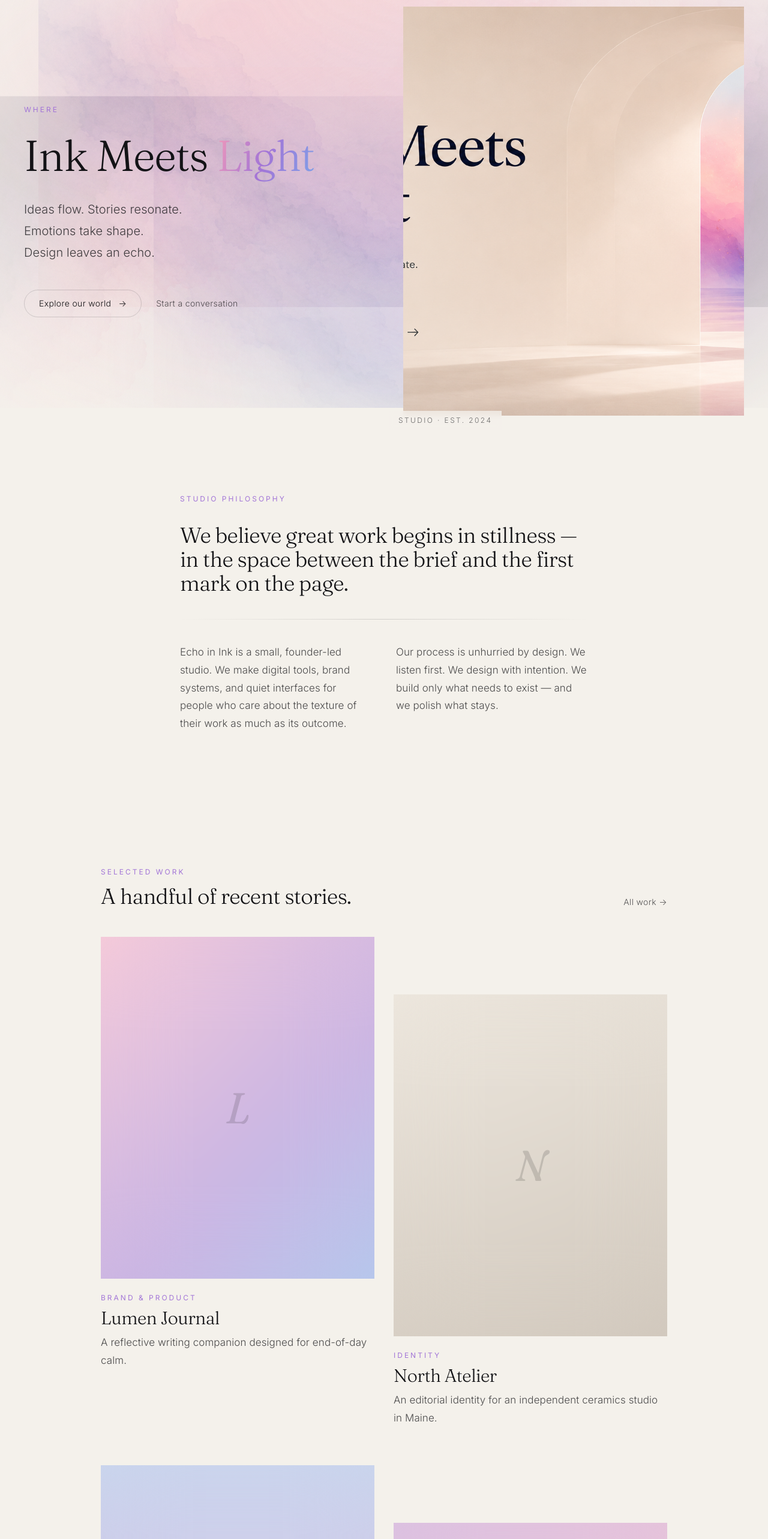
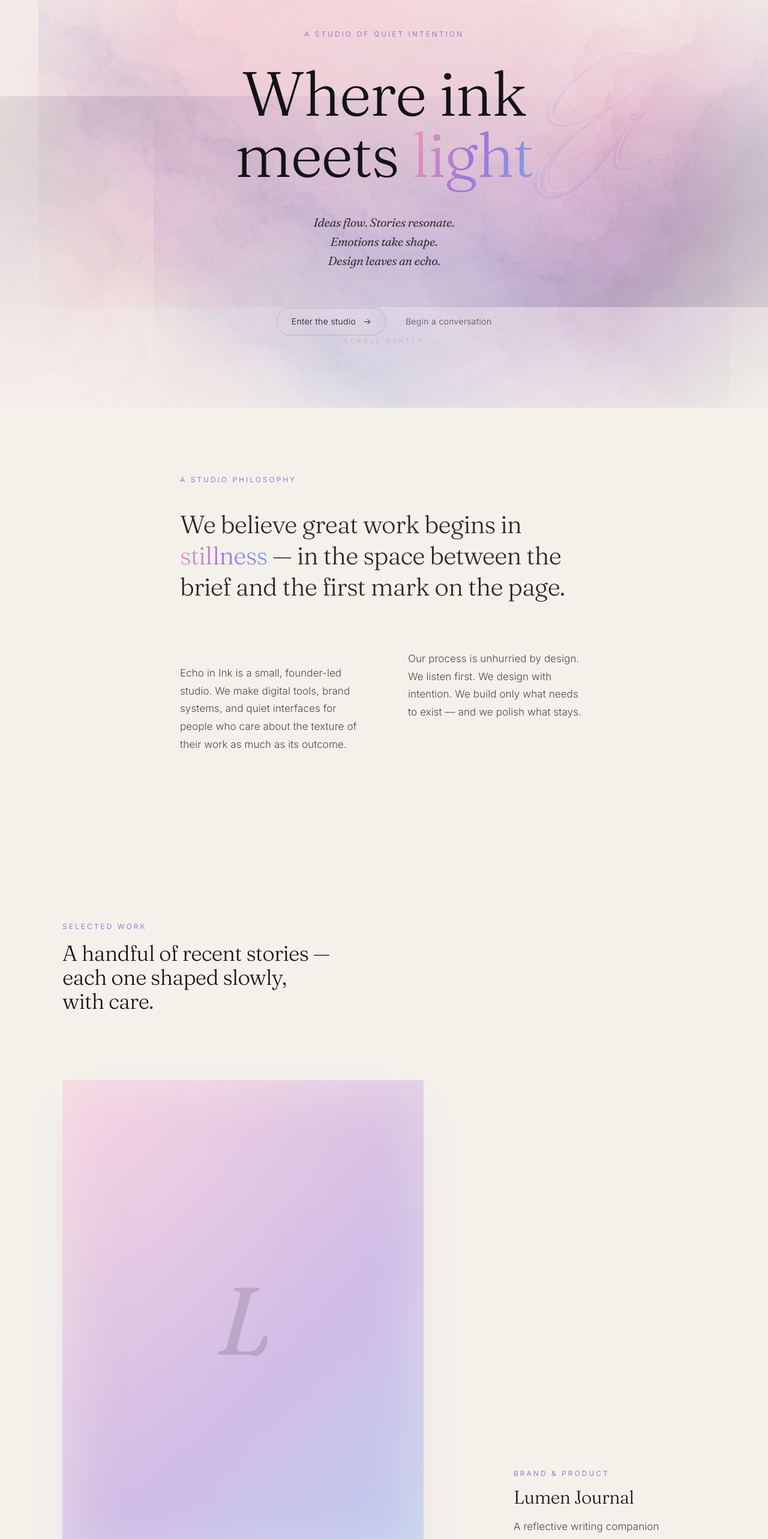
Before and after one commit to EchoinInk/echoinink, a React (Vite) app: page / in a window 1280 px wide. Shown: the part 120-2686 px from the top of the page at 60% size. Built offline with nearby package versions, Linux system fonts and the light colour scheme; the HTML template or start-up script is replaced by a standard one.

Commit message:
Changes
Co-authored-by: EchoinInk <271585772+EchoinInk@users.noreply.github.com>

```diff
--- a/src/pages/Home.tsx
+++ b/src/pages/Home.tsx
@@ -1,73 +1,120 @@
-import { motion } from "framer-motion";
+import { motion, useScroll, useTransform } from "framer-motion";
 import { Link } from "react-router-dom";
+import { useRef } from "react";
 import Layout from "@/components/Layout";
-import Section from "@/components/Section";
-import heroArch from "@/assets/hero-arch.png";
+import monogram from "@/assets/monogram.png";
+
+const ease = [0.22, 1, 0.36, 1] as const;
 
 const fadeUp = {
-  hidden: { opacity: 0, y: 24 },
+  hidden: { opacity: 0, y: 28 },
   visible: (i = 0) => ({
-    opacity: 1, y: 0,
-    transition: { duration: 1.1, delay: 0.15 * i, ease: [0.22, 1, 0.36, 1] as const }
+    opacity: 1,
+    y: 0,
+    transition: { duration: 1.4, delay: 0.18 * i, ease },
   }),
 };
 
 const Home = () => {
+  const heroRef = useRef<HTMLDivElement>(null);
+  const { scrollYProgress } = useScroll({
+    target: heroRef,
+    offset: ["start start", "end start"],
+  });
+  const heroY = useTransform(scrollYProgress, [0, 1], [0, 80]);
+  const heroOpacity = useTransform(scrollYProgress, [0, 1], [1, 0.2]);
+
   return (
     <Layout>
-      {/* HERO */}
-      <section className="relative min-h-[90vh] flex items-center px-6 md:px-10">
-        <div className="max-w-7xl mx-auto w-full grid md:grid-cols-2 gap-12 md:gap-16 items-center">
-          <motion.div initial="hidden" animate="visible" className="md:py-12">
-            <motion.p variants={fadeUp} custom={0} className="eyebrow mb-8">Where</motion.p>
+      {/* ───────────────────────────── HERO ───────────────────────────── */}
+      <section
+        ref={heroRef}
+        className="relative min-h-[92vh] flex items-center justify-center px-6 md:px-10 -mt-28 pt-28"
+      >
+        {/* faint signature monogram — atmospheric, not focal */}
+        <motion.img
+          src={monogram}
+          alt=""
+          aria-hidden
+          initial={{ opacity: 0, scale: 1.08 }}
+          animate={{ opacity: 0.06, scale: 1 }}
+          transition={{ duration: 3.6, ease }}
+          className="pointer-events-none absolute right-[6%] top-[18%] w-[34vw] max-w-[420px] min-w-[220px] select-none"
+        />
+
+        <motion.div
+          style={{ y: heroY, opacity: heroOpacity }}
+          className="relative max-w-4xl mx-auto text-center"
+        >
+          <motion.div initial="hidden" animate="visible">
+            <motion.p variants={fadeUp} custom={0} className="eyebrow mb-10">
+              A studio of quiet intention
+            </motion.p>
+
             <motion.h1
-              variants={fadeUp} custom={1}
-              className="font-serif-display text-5xl md:text-6xl lg:text-7xl leading-[1.02] text-foreground"
+              variants={fadeUp}
+              custom={1}
+              className="font-serif-display text-[12vw] sm:text-[9vw] md:text-[7.5vw] lg:text-[6.5rem] leading-[0.98] text-foreground"
             >
-              Ink Meets <em className="not-italic gradient-text">Light</em>
+              Where ink
+              <br />
+              meets <em className="not-italic gradient-text">light</em>
             </motion.h1>
 
-            <motion.div variants={fadeUp} custom={2} className="mt-10 max-w-md space-y-2 lede">
+            <motion.div
+              variants={fadeUp}
+              custom={2}
+              className="mt-12 mx-auto max-w-xl lede space-y-1 italic font-serif-display"
+            >
               <p>Ideas flow. Stories resonate.</p>
               <p>Emotions take shape.</p>
               <p>Design leaves an echo.</p>
             </motion.div>
 
-            <motion.div variants={fadeUp} custom={3} className="mt-12 flex items-center gap-6">
+            <motion.div
+              variants={fadeUp}
+              custom={3}
+              className="mt-16 flex flex-col sm:flex-row items-center justify-center gap-8"
+            >
               <Link to="/work" className="btn-quiet">
-                Explore our world
+                Enter the studio
                 <span aria-hidden>→</span>
               </Link>
-              <Link to="/contact" className="quiet-link">Start a conversation</Link>
+              <Link to="/contact" className="quiet-link">
+                Begin a conversation
+              </Link>
+            </motion.div>
           </motion.div>
         </motion.div>
 
+        {/* slow scroll cue */}
         <motion.div
-            initial={{ opacity: 0, scale: 1.02 }}
-            animate={{ opacity: 1, scale: 1 }}
-            transition={{ duration: 1.6, ease: "easeOut" }}
-            className="relative"
+          initial={{ opacity: 0 }}
+          animate={{ opacity: 0.5 }}
+          transition={{ delay: 2.4, duration: 2 }}
+          className="absolute bottom-10 left-1/2 -translate-x-1/2 text-[10px] tracking-[0.4em] uppercase text-foreground/40"
         >
-            <div className="aspect-[4/5] md:aspect-[5/6] overflow-hidden rounded-sm">
-              <img src={heroArch} alt="A quiet archway opening onto a luminous horizon" className="w-full h-full object-cover" />
-            </div>
-            <div className="absolute -bottom-6 -left-6 px-4 py-2 text-xs tracking-[0.2em] uppercase bg-background/80 backdrop-blur-sm text-foreground/60">
-              Studio · Est. 2024
-            </div>
+          Scroll gently
         </motion.div>
-        </div>
       </section>
 
-      {/* PHILOSOPHY */}
-      <Section width="reading">
-        <p className="eyebrow mb-8">Studio philosophy</p>
-        <h2 className="font-serif-display text-3xl md:text-4xl leading-snug text-foreground">
-          We believe great work begins in stillness — in the space between the brief
-          and the first mark on the page.
-        </h2>
-        <div className="mt-10 hairline" />
-        <div className="mt-10 grid md:grid-cols-2 gap-10 body-prose">
-          <p>
+      {/* ────────────────────── PHILOSOPHY (drifting) ────────────────── */}
+      <motion.section
+        initial={{ opacity: 0, y: 40 }}
+        whileInView={{ opacity: 1, y: 0 }}
+        viewport={{ once: true, amount: 0.2 }}
+        transition={{ duration: 1.4, ease }}
+        className="relative max-w-[760px] mx-auto px-6 md:px-10 py-32 md:py-44"
+      >
+        <p className="eyebrow mb-10">A studio philosophy</p>
+        <p className="font-serif-display text-3xl md:text-[2.6rem] leading-[1.25] text-foreground/90">
+          We believe great work begins in
+          <em className="not-italic gradient-text"> stillness</em> — in the space between
+          the brief and the first mark on the page.
+        </p>
+
+        <div className="mt-20 grid md:grid-cols-2 gap-12 md:gap-20 body-prose">
+          <p className="md:translate-y-6">
             Echo in Ink is a small, founder-led studio. We make digital tools, brand
             systems, and quiet interfaces for people who care about the texture of
             their work as much as its outcome.
@@ -77,85 +124,203 @@ const Home = () => {
             intention. We build only what needs to exist — and we polish what stays.
           </p>
         </div>
-      </Section>
+      </motion.section>
 
-      {/* FEATURED WORK */}
-      <Section width="wide">
-        <div className="flex items-end justify-between mb-12">
-          <div>
-            <p className="eyebrow mb-3">Selected work</p>
-            <h2 className="font-serif-display text-3xl md:text-4xl">A handful of recent stories.</h2>
+      {/* ──────────────────── SELECTED WORK (editorial) ──────────────── */}
+      <section className="relative max-w-6xl mx-auto px-6 md:px-10 py-24 md:py-32">
+        <motion.div
+          initial={{ opacity: 0, y: 24 }}
+          whileInView={{ opacity: 1, y: 0 }}
+          viewport={{ once: true, amount: 0.3 }}
+          transition={{ duration: 1.2, ease }}
+          className="max-w-md mb-20 md:mb-28"
+        >
+          <p className="eyebrow mb-4">Selected work</p>
+          <h2 className="font-serif-display text-3xl md:text-4xl leading-snug">
+            A handful of recent stories — each one shaped slowly, with care.
+          </h2>
+        </motion.div>
+
+        <div className="space-y-32 md:space-y-44">
+          {featured.map((p, i) => (
+            <motion.article
+              key={p.title}
+              initial={{ opacity: 0, y: 40 }}
+              whileInView={{ opacity: 1, y: 0 }}
+              viewport={{ once: true, amount: 0.2 }}
+              transition={{ duration: 1.4, ease }}
+              className={`grid md:grid-cols-12 gap-8 md:gap-14 items-end ${
+                i % 2 === 0 ? "" : "md:[&>*:first-child]:order-2"
+              }`}
+            >
+              <div
+                className={`md:col-span-7 ${
+                  i % 2 === 0 ? "md:col-start-1" : "md:col-start-6"
+                }`}
+              >
+                <div
+                  className="relative aspect-[4/5] md:aspect-[3/4] overflow-hidden group"
+                  style={{
+                    background: p.gradient,
+                    borderRadius: "2px",
+                    boxShadow: "0 30px 80px -40px hsl(var(--grad-violet) / 0.35)",
+                  }}
+                >
+                  {/* watercolor wash inside frame */}
+                  <div className="absolute inset-0 bg-atmosphere opacity-50 mix-blend-soft-light" />
+                  <div className="absolute inset-0 flex items-center justify-center transition-transform duration-[1.8s] ease-out group-hover:scale-[1.04]">
+                    <span className="font-serif-display italic text-[8rem] md:text-[10rem] text-foreground/15">
+                      {p.mark}
+                    </span>
                   </div>
-          <Link to="/work" className="quiet-link hidden md:inline-flex">All work →</Link>
+                  {/* edge softening */}
+                  <div
+                    className="absolute inset-0 pointer-events-none"
+                    style={{
+                      boxShadow:
+                        "inset 0 0 80px 20px hsl(var(--background) / 0.35)",
+                    }}
+                  />
+                </div>
               </div>
 
-        <div className="grid md:grid-cols-2 gap-x-8 gap-y-16">
-          {featured.map((p, i) => (
-            <motion.div
-              key={p.title}
-              initial={{ opacity: 0, y: 30 }}
-              whileInView={{ opacity: 1, y: 0 }}
-              viewport={{ once: true, amount: 0.3 }}
-              transition={{ duration: 1.1, delay: i * 0.1, ease: [0.22, 1, 0.36, 1] }}
-              className={i % 2 === 1 ? "md:mt-24" : ""}
+              <div
+                className={`md:col-span-4 ${
+                  i % 2 === 0
+                    ? "md:col-start-9 md:translate-y-8"
+                    : "md:col-start-1 md:translate-y-8"
+                }`}
               >
-              <div className="aspect-[4/5] overflow-hidden rounded-sm mb-6 group" style={{ background: p.gradient }}>
-                <div className="w-full h-full backdrop-blur-3xl flex items-center justify-center transition-transform duration-[1.4s] group-hover:scale-[1.03]">
-                  <span className="font-serif-display italic text-7xl text-foreground/15">{p.mark}</span>
+                <p className="eyebrow mb-3">{p.kind}</p>
+                <h3 className="font-serif-display text-2xl md:text-[1.9rem] leading-tight mb-4">
+                  {p.title}
+                </h3>
+                <p className="body-prose">{p.note}</p>
+                <Link to="/work" className="quiet-link mt-6">
+                  Read the story →
+                </Link>
               </div>
-              </div>
-              <p className="eyebrow mb-2">{p.kind}</p>
-              <h3 className="font-serif-display text-2xl md:text-3xl mb-2">{p.title}</h3>
-              <p className="body-prose">{p.note}</p>
-            </motion.div>
+            </motion.article>
           ))}
         </div>
-      </Section>
 
-      {/* SERVICES PREVIEW */}
-      <Section width="reading">
-        <p className="eyebrow mb-8">What we do</p>
-        <h2 className="font-serif-display text-3xl md:text-4xl mb-12">A small set of practices, deeply considered.</h2>
-        <ul className="divide-y divide-foreground/10">
-          {services.map((s) => (
-            <li key={s.title} className="py-7 flex items-baseline gap-6">
-              <span className="font-serif-display italic text-foreground/40 text-sm w-10">0{s.n}</span>
+        <div className="mt-28 text-center">
+          <Link to="/work" className="quiet-link">
+            See all selected work →
+          </Link>
+        </div>
+      </section>
+
+      {/* ───────────────────────── PRACTICE ──────────────────────────── */}
+      <motion.section
+        initial={{ opacity: 0, y: 40 }}
+        whileInView={{ opacity: 1, y: 0 }}
+        viewport={{ once: true, amount: 0.2 }}
+        transition={{ duration: 1.4, ease }}
+        className="relative max-w-[860px] mx-auto px-6 md:px-10 py-32 md:py-44"
+      >
+        <p className="eyebrow mb-8">Our practice</p>
+        <h2 className="font-serif-display text-3xl md:text-4xl mb-16 max-w-xl">
+          A small set of practices, deeply considered.
+        </h2>
+        <ul>
+          {services.map((s, i) => (
+            <motion.li
+              key={s.title}
+              initial={{ opacity: 0, y: 16 }}
+              whileInView={{ opacity: 1, y: 0 }}
+              viewport={{ once: true, amount: 0.6 }}
+              transition={{ duration: 1, delay: i * 0.08, ease }}
+              className="group py-8 flex items-baseline gap-8 border-t border-foreground/10 last:border-b"
+            >
+              <span className="font-serif-display italic text-foreground/35 text-sm w-10">
+                0{s.n}
+              </span>
               <div className="flex-1">
-                <h3 className="font-serif-display text-xl md:text-2xl">{s.title}</h3>
-                <p className="text-sm text-foreground/60 mt-1">{s.line}</p>
+                <h3 className="font-serif-display text-xl md:text-2xl transition-all duration-700 group-hover:tracking-wide">
+                  {s.title}
+                </h3>
+                <p className="text-sm text-foreground/55 mt-2 max-w-md">{s.line}</p>
               </div>
-            </li>
+              <span className="text-foreground/30 transition-all duration-700 group-hover:text-foreground/70 group-hover:translate-x-1">
+                →
+              </span>
+            </motion.li>
           ))}
         </ul>
-        <div className="mt-12">
-          <Link to="/services" className="quiet-link">Read more about our practice →</Link>
+        <div className="mt-14">
+          <Link to="/services" className="quiet-link">
+            Read more about our practice →
+          </Link>
         </div>
-      </Section>
+      </motion.section>
 
-      {/* QUIET CTA */}
-      <Section width="reading" className="text-center">
-        <div className="hairline mb-16" />
-        <p className="eyebrow mb-8">A quiet invitation</p>
-        <h2 className="font-serif-display text-4xl md:text-5xl leading-tight">
-          If your work is ready for a little more <em className="gradient-text not-italic">breathing room</em>, we'd love to hear from you.
+      {/* ─────────────────────── QUIET INVITATION ────────────────────── */}
+      <motion.section
+        initial={{ opacity: 0 }}
+        whileInView={{ opacity: 1 }}
+        viewport={{ once: true, amount: 0.3 }}
+        transition={{ duration: 1.6, ease }}
+        className="relative max-w-3xl mx-auto px-6 md:px-10 py-40 md:py-56 text-center"
+      >
+        <p className="eyebrow mb-10">A quiet invitation</p>
+        <h2 className="font-serif-display text-4xl md:text-[3.4rem] leading-[1.1]">
+          If your work is ready for a little more{" "}
+          <em className="gradient-text not-italic">breathing room</em>, we'd love to hear from you.
         </h2>
-        <div className="mt-12">
-          <Link to="/contact" className="btn-quiet">Begin a conversation →</Link>
+        <div className="mt-16">
+          <Link to="/contact" className="btn-quiet">
+            Begin a conversation →
+          </Link>
         </div>
-      </Section>
+        <motion.img
+          src={monogram}
+          alt=""
+          aria-hidden
+          initial={{ opacity: 0 }}
+          whileInView={{ opacity: 0.08 }}
+          viewport={{ once: true }}
+          transition={{ duration: 2.4, ease }}
+          className="mx-auto mt-24 w-10 opacity-50"
+        />
+      </motion.section>
     </Layout>
   );
 };
 
 const featured = [
-  { title: "Lumen Journal", kind: "Brand & Product", mark: "L", note: "A reflective writing companion designed for end-of-day calm.",
-    gradient: "linear-gradient(135deg, hsl(340 70% 88%), hsl(268 45% 80%) 60%, hsl(220 60% 82%))" },
-  { title: "North Atelier", kind: "Identity", mark: "N", note: "An editorial identity for an independent ceramics studio in Maine.",
-    gradient: "linear-gradient(160deg, hsl(36 30% 90%), hsl(33 18% 78%))" },
-  { title: "Field Notes OS", kind: "Design system", mark: "F", note: "A design system built around quiet legibility and slow rhythm.",
-    gradient: "linear-gradient(180deg, hsl(220 50% 86%), hsl(290 40% 80%))" },
-  { title: "Mira & Co.", kind: "Digital experience", mark: "M", note: "A spacious commerce experience for a botanical perfumery.",
-    gradient: "linear-gradient(135deg, hsl(290 35% 82%), hsl(340 60% 86%))" },
+  {
+    title: "Lumen Journal",
+    kind: "Brand & Product",
+    mark: "L",
+    note: "A reflective writing companion designed for end-of-day calm.",
+    gradient:
+      "linear-gradient(135deg, hsl(340 70% 90%), hsl(268 45% 82%) 60%, hsl(220 60% 84%))",
+  },
+  {
+    title: "North Atelier",
+    kind: "Identity",
+    mark: "N",
+    note: "An editorial identity for an independent ceramics studio in Maine.",
+    gradient:
+      "linear-gradient(160deg, hsl(36 30% 92%), hsl(33 18% 80%))",
+  },
+  {
+    title: "Field Notes OS",
+    kind: "Design system",
+    mark: "F",
+    note: "A design system built around quiet legibility and slow rhythm.",
+    gradient:
+      "linear-gradient(180deg, hsl(220 50% 88%), hsl(290 40% 82%))",
+  },
+  {
+    title: "Mira & Co.",
+    kind: "Digital experience",
+    mark: "M",
+    note: "A spacious commerce experience for a botanical perfumery.",
+    gradient:
+      "linear-gradient(135deg, hsl(290 35% 84%), hsl(340 60% 88%))",
+  },
 ];
 
 const services = [
```
Lines whose indentation alone changed are shown as unchanged.
